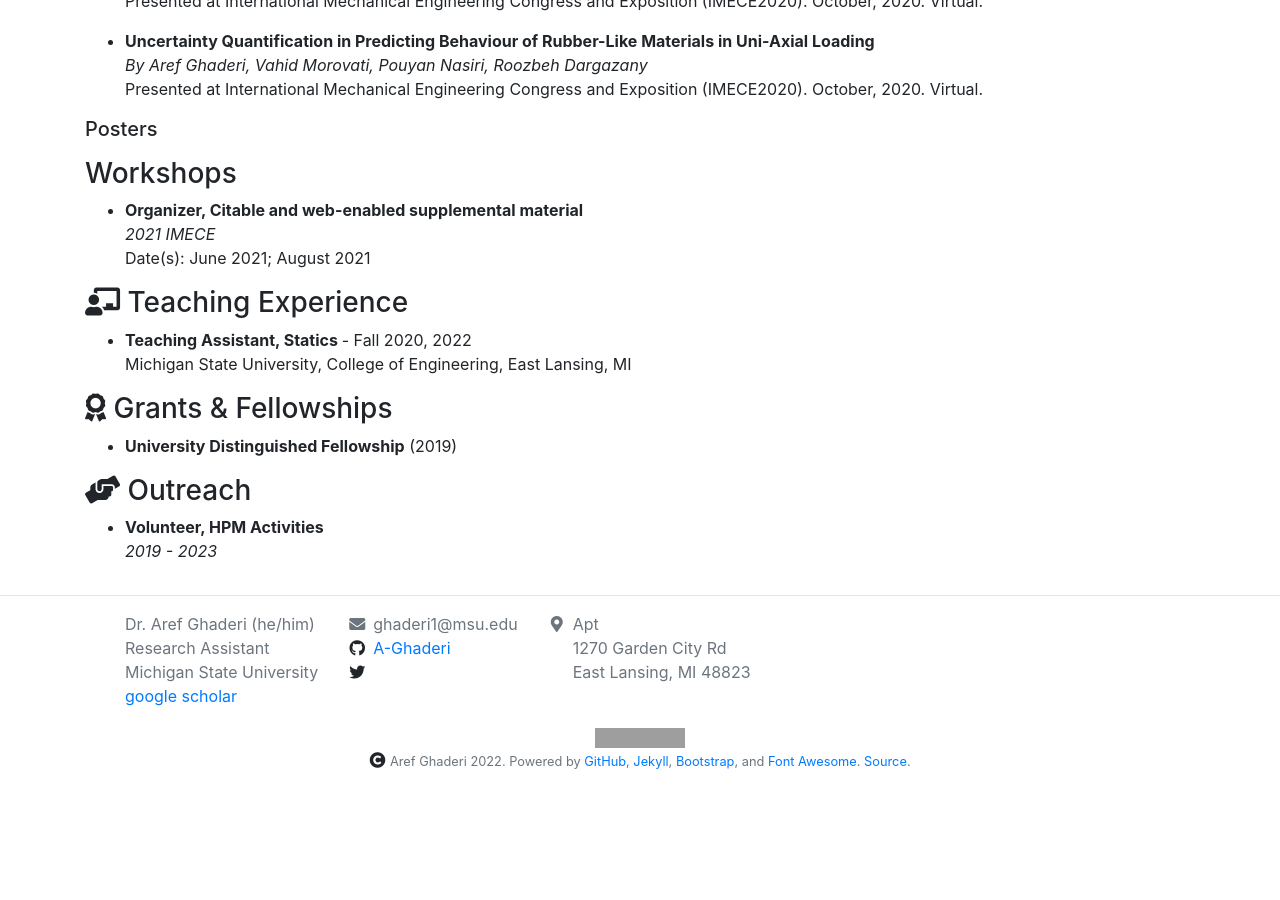
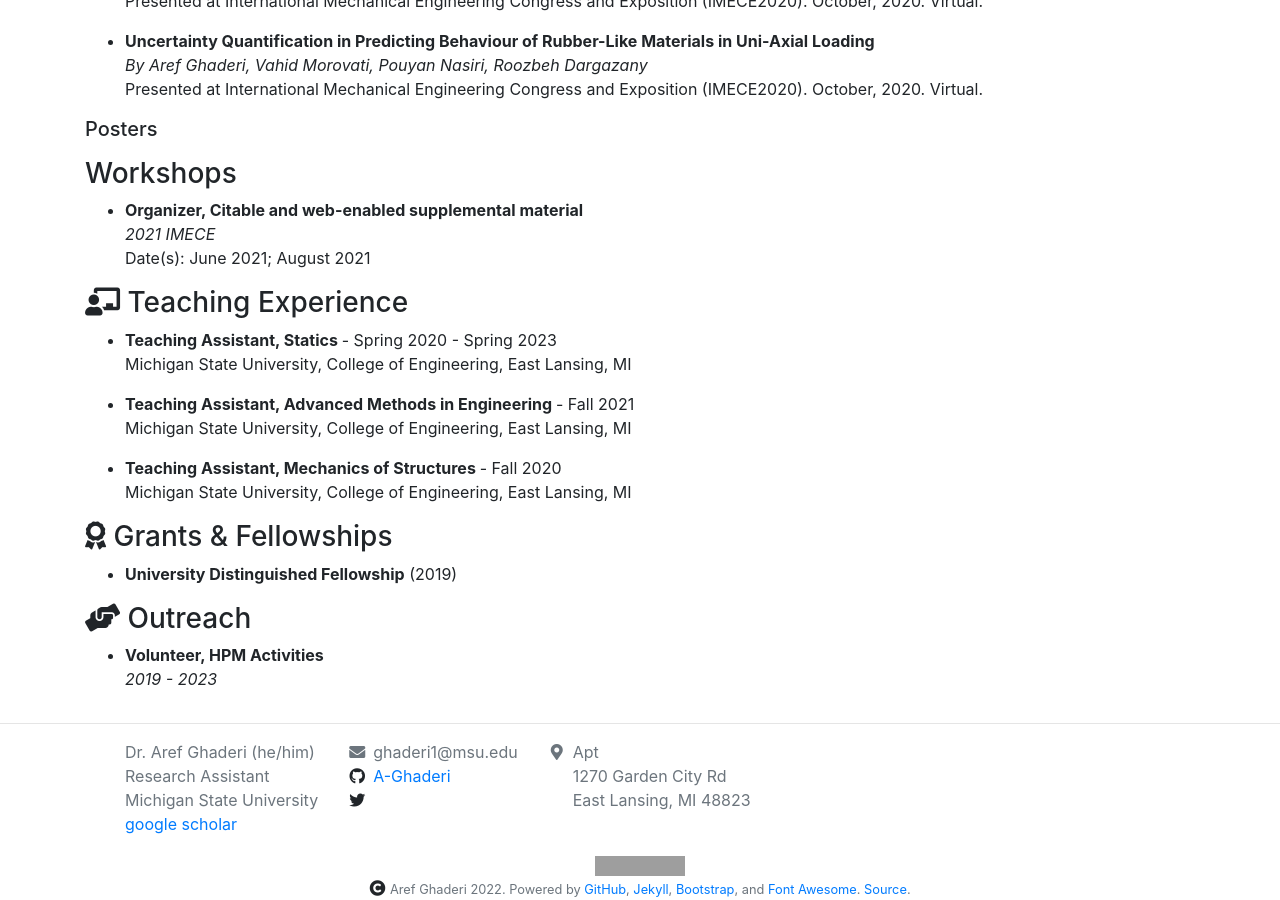
Before and after one commit to A-Ghaderi/Webpage, a Jekyll site: the page built from _pages/cv.md, in a window 1280 px wide and 900 px high, scrolled down 960 px. Built offline with Jekyll 4.4.1, drawn with Linux system fonts in a browser that asks for light colours; nearby versions of some CDN libraries; before the commit the page ends 1732 px from its top, so only the background shows below that; grey boxes are pictures that could not be loaded.

Commit message:
Update cv_teaching.yml

```diff
--- a/_data/cv_teaching.yml
+++ b/_data/cv_teaching.yml
@@ -3,5 +3,15 @@
 
 - exp: |
     Teaching Assistant, Statics
-  date: Fall 2020, 2022
+  date: Spring 2020 - Spring 2023
   for: Michigan State University, College of Engineering, East Lansing, MI
+
+- exp: |
+    Teaching Assistant, Advanced Methods in Engineering
+  date: Fall 2021
+  for: Michigan State University, College of Engineering, East Lansing, MI
+
+- exp: |
+    Teaching Assistant, Mechanics of Structures
+  date: Fall 2020
+  for: Michigan State University, College of Engineering, East Lansing, MI
```
